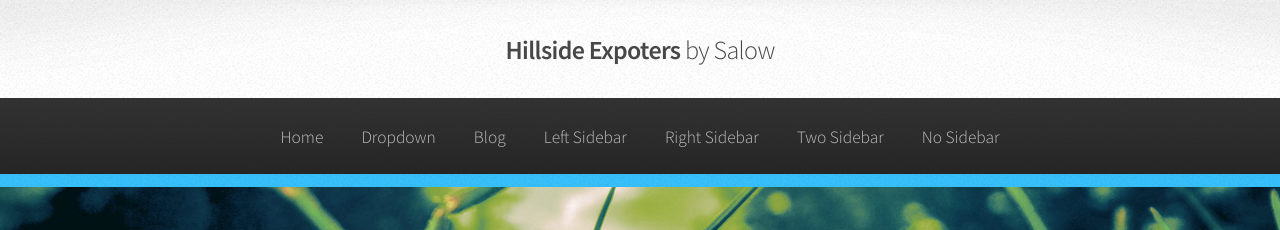
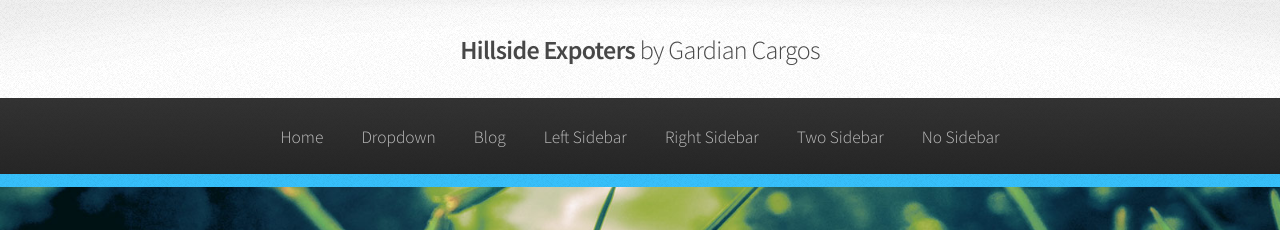
Before and after one commit to sal0w/sal0w.github.io, a Jekyll site: the page built from index.html, in a window 1280 px wide. Shown: the top 230 px of the page. Built offline with Jekyll 4.4.1, drawn with Linux system fonts in a browser that asks for light colours; the list of posts is cut into pages by our own code.

```diff
--- a/CNAME
+++ b/CNAME
@@ -1 +1 @@
-blog.hillsideexpo.com
+salow.co
--- a/_includes/header.html
+++ b/_includes/header.html
@@ -29,7 +29,7 @@
 			<div id="header">
 
 				<!-- Logo -->
-					<h1><a href="{{ site.baseurl }}/index.html" id="logo">Hillside Expoters <em>by Salow</em></a></h1>
+					<h1><a href="{{ site.baseurl }}/index.html" id="logo">Hillside Expoters <em>by Gardian Cargos</em></a></h1>
 
 				<!-- Nav -->
 					<nav id="nav">
```
Also changed, not shown: 11 other files.
